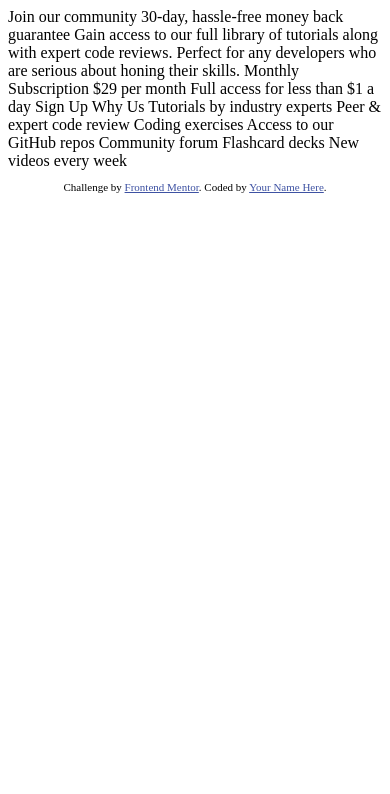
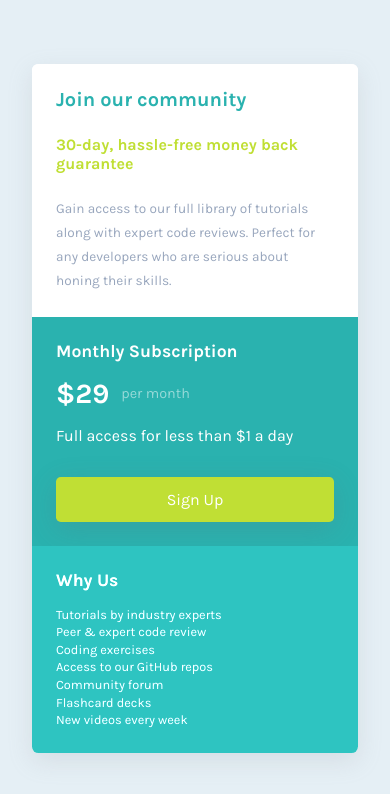
Before and after one commit to delacruzralph/Front-End-Mentor-Challenges, a plain HTML site: page single-price-grid-component-master/index.html in a window 390 px wide. Drawn offline with Linux system fonts and the light colour scheme.

Commit message:
mobile design completed

```diff
--- a/single-price-grid-component-master/index.html
+++ b/single-price-grid-component-master/index.html
@@ -1,50 +1,52 @@
 <!DOCTYPE html>
 <html lang="en">
+
 <head>
   <meta charset="UTF-8">
-  <meta name="viewport" content="width=device-width, initial-scale=1.0"> <!-- displays site properly based on user's device -->
+  <meta name="viewport" content="width=device-width, initial-scale=1.0">
+  <!-- displays site properly based on user's device -->
 
   <link rel="icon" type="image/png" sizes="32x32" href="./images/favicon-32x32.png">
+  <link rel="stylesheet" href="styles.css">
 
   <title>Frontend Mentor | Single Price Grid Component</title>
 
-  <!-- Feel free to remove these styles or customise in your own stylesheet 👍 -->
-  <style>
-    .attribution { font-size: 11px; text-align: center; }
-    .attribution a { color: hsl(228, 45%, 44%); }
-  </style>
 </head>
+
 <body>
-  Join our community
+  <main>
+    <section class="join-our-community">
+      <h1>Join our community</h1>
 
-  30-day, hassle-free money back guarantee
+      <h3>30-day, hassle-free money back guarantee</h3>
 
-  Gain access to our full library of tutorials along with expert code reviews.
-  Perfect for any developers who are serious about honing their skills.
+      <p>Gain access to our full library of tutorials along with expert code reviews.
+        Perfect for any developers who are serious about honing their skills.</p>
+    </section>
 
-  Monthly Subscription
+    <section class="monthly-subscription">
+      <h2>Monthly Subscription</h2>
 
-  &dollar;29 per month
+      <div class="price">&dollar;29 <span>per month</span></div>
 
-  Full access for less than &dollar;1 a day
+      <p>Full access for less than &dollar;1 a day</p>
 
-  Sign Up
+      <button>Sign Up</button>
+    </section>
 
-  Why Us
+    <section class="why-us">
+      <h2>Why Us</h2>
+      <ul>
+        <li>Tutorials by industry experts</li>
+        <li>Peer &amp; expert code review</li>
+        <li>Coding exercises</li>
+        <li>Access to our GitHub repos</li>
+        <li>Community forum</li>
+        <li>Flashcard decks</li>
+        <li>New videos every week</li>
+      </ul>
+    </section>
+  </main>
+</body>
 
-  Tutorials by industry experts
-  Peer &amp; expert code review
-  Coding exercises
-  Access to our GitHub repos
-  Community forum
-  Flashcard decks
-  New videos every week
-
-  <footer>
-    <p class="attribution">
-      Challenge by <a href="https://www.frontendmentor.io?ref=challenge" target="_blank">Frontend Mentor</a>.
-      Coded by <a href="#">Your Name Here</a>.
-    </p>
-  </footer>
-</body>
 </html>
--- /dev/null
+++ b/single-price-grid-component-master/styles.css
@@ -0,0 +1,106 @@
+@import url('https://fonts.googleapis.com/css2?family=Karla:wght@400;700&display=swap');
+
+html, body {
+  font-family: 'Karla', sans-serif;
+  background-color: hsl(204, 43%, 93%);
+ }
+
+ main {
+  margin: 4rem 1.5rem;
+  background-color: white;
+  border-radius: 0.4rem;
+  overflow: hidden;
+  box-shadow: rgba(149, 157, 165, 0.2) 0px 8px 24px;
+ }
+
+ .join-our-community {
+  padding: 1.5rem;
+  background-color: white;
+ }
+
+.join-our-community h1 {
+  color: hsl(179, 62%, 43%);
+}
+
+.join-our-community p {
+  margin: 0;
+  font-size: 0.85rem;
+  line-height: 1.5rem;
+  color:hsl(218, 22%, 67%);
+ }
+
+ .monthly-subscription {
+  padding: 1.5rem;
+  background-color: hsl(179, 62%, 43%);
+ }
+
+ .monthly-subscription p {
+  margin: 0;
+  margin-top: 1rem;
+  color: white;
+ }
+
+ .price {
+  margin-top: 1rem;
+  font-size: 1.75rem;
+  font-weight: 700;
+  color: white;
+  display: flex;
+  align-items: center;
+ }
+
+ span {
+  margin-left: .75rem;
+  font-size: 0.9rem;
+  font-weight: 400;
+  opacity: 0.5;
+ }
+
+ button {
+  font-family: 'Karla', sans-serif;
+  color: white;
+  font-size: 1rem;
+
+  background-color: hsl(71, 73%, 54%);
+  border: none;
+  border-radius: 0.3rem;
+
+  margin-top: 2rem;
+  padding: .8rem 0;
+  width: 100%;
+
+  box-shadow: rgba(100, 100, 111, 0.2) 0px 7px 29px 0px;
+ }
+
+ .why-us {
+  padding: 1.5rem;
+  background-color: hsl(179, 62%, 43%);
+  filter: brightness(110%);
+ }
+
+ul {
+  list-style: none;
+  padding: 0;
+  margin: 0;
+  margin-top: 1rem;
+  font-size: 0.8rem;
+  color: hsl(204, 43%, 93%);
+  line-height: 1.1rem;
+}
+
+ h1 {
+  margin: 0;
+  font-size: 1.25rem
+ }
+
+ h2 {
+  margin: 0;
+  font-size: 1.1rem;
+  color: white;
+ }
+
+ h3 {
+  margin: 1.5rem 0;
+  font-size: 1rem;
+  color: hsl(71, 73%, 54%);
+ }
```
Also changed, not shown: 2 other files.
